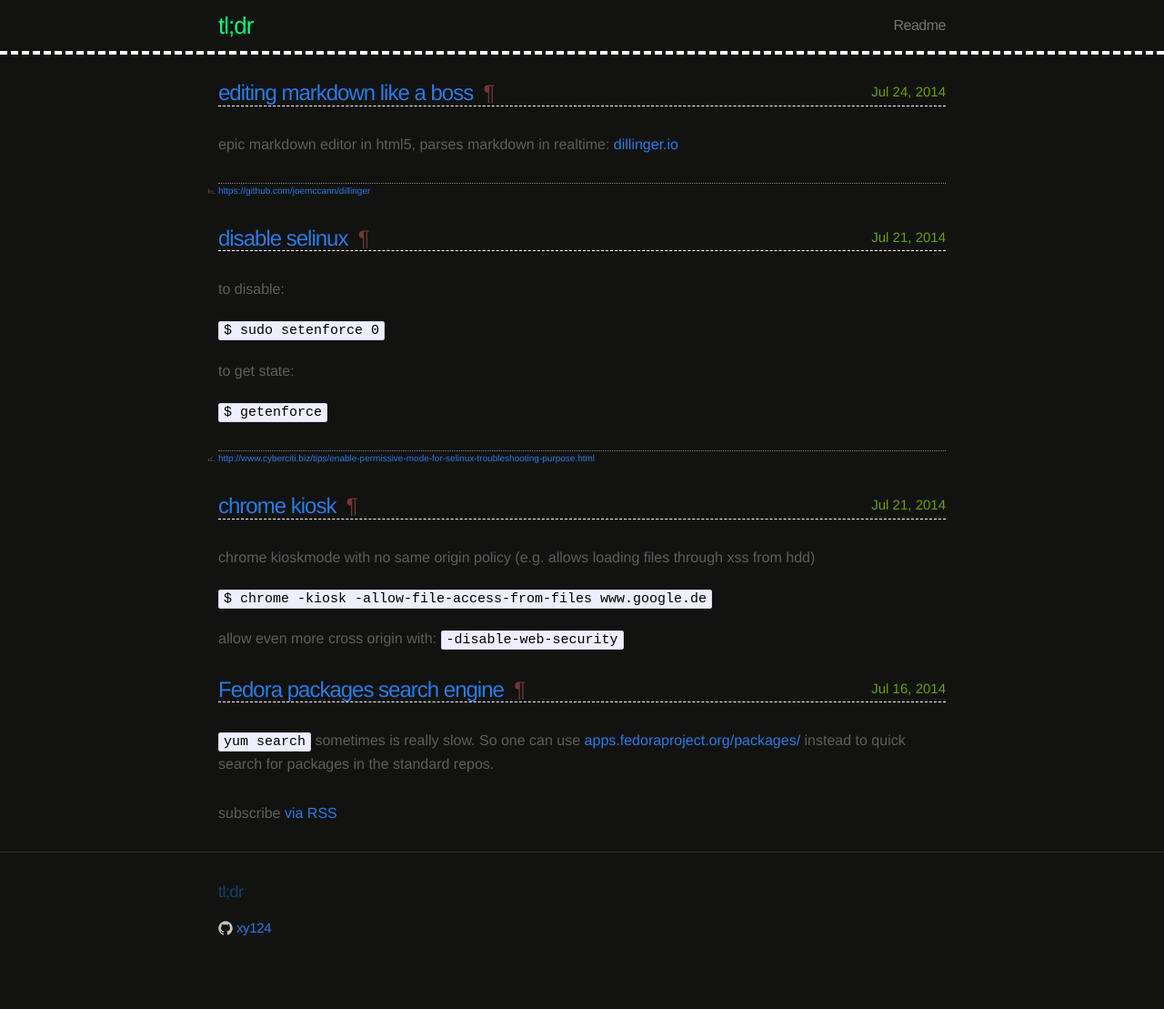
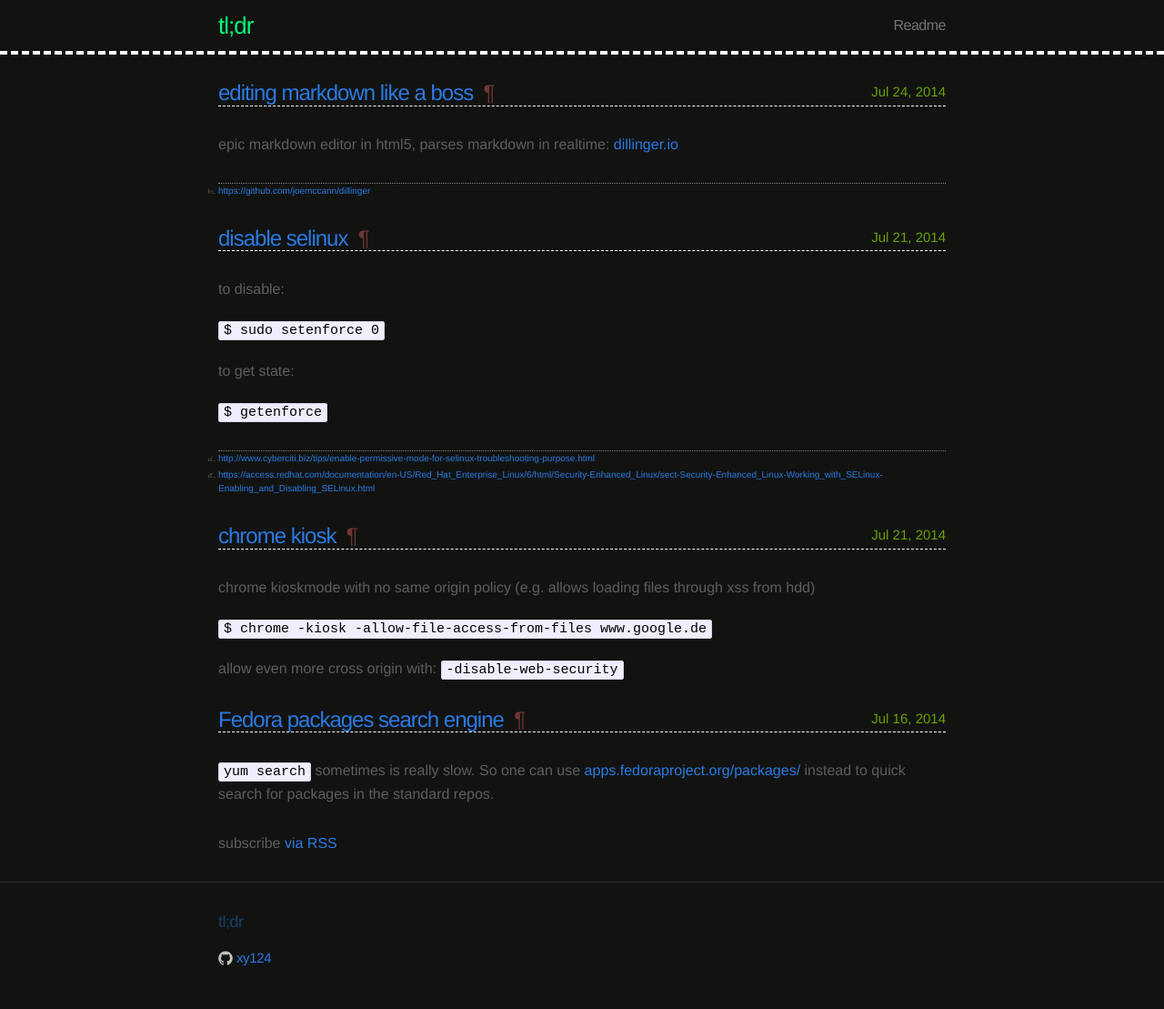
Before and after one commit to xy124/xy124.github.io, a Jekyll site: the page built from index.html, in a window 1280 px wide. Shown: the whole page at 91% size. Built offline with Jekyll 4.4.1, drawn with Linux system fonts in a browser that asks for light colours; before the commit the page ends 1076 px from its top, so only the background shows below that; some of the changed lines change nothing that is shown.

Commit message:
new ref for disable selinux-post

```diff
--- a/_posts/2014-07-21-disable-selinux.md
+++ b/_posts/2014-07-21-disable-selinux.md
@@ -3,9 +3,10 @@
 title: "disable selinux"
 description: ""
 category:
-tags: selinux
+tags: selinux,disable
 refs:
   - http://www.cyberciti.biz/tips/enable-permissive-mode-for-selinux-troubleshooting-purpose.html
+  - https://access.redhat.com/documentation/en-US/Red_Hat_Enterprise_Linux/6/html/Security-Enhanced_Linux/sect-Security-Enhanced_Linux-Working_with_SELinux-Enabling_and_Disabling_SELinux.html
 ---
 to disable:
 
```
